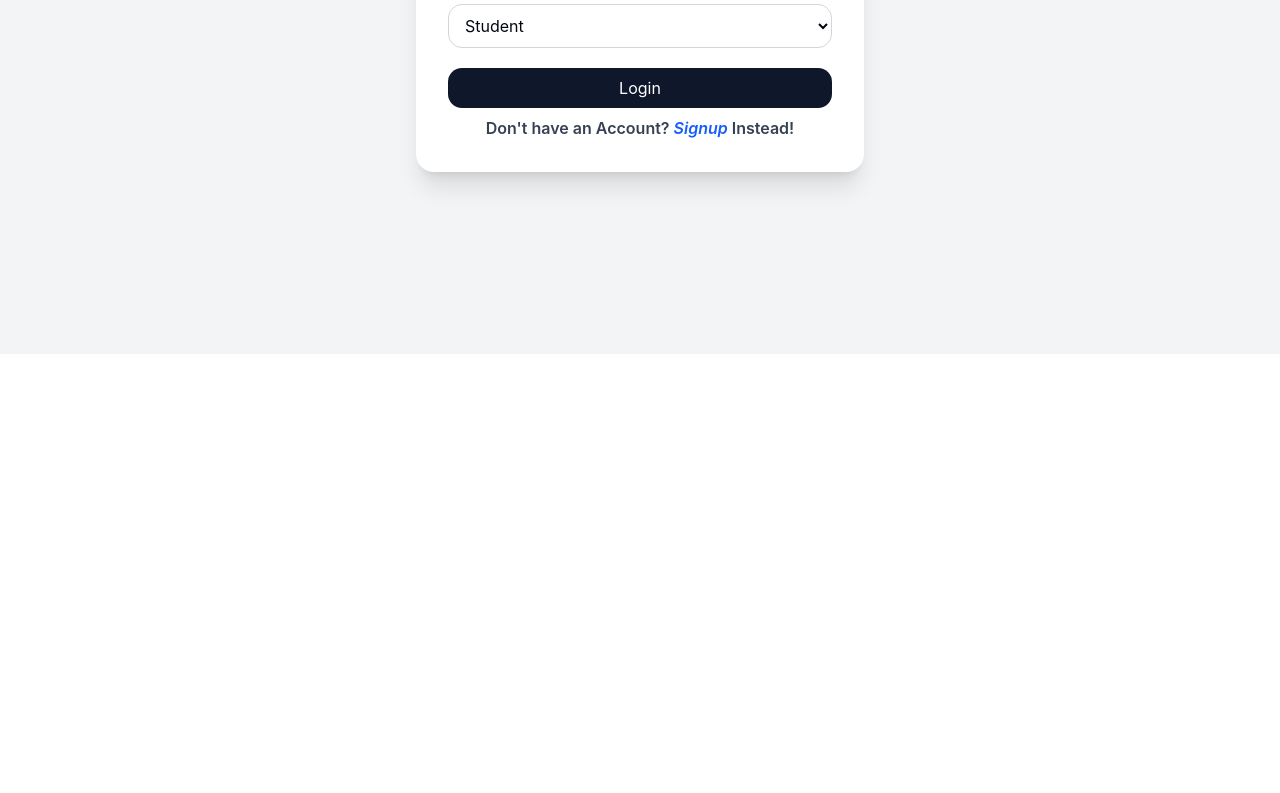
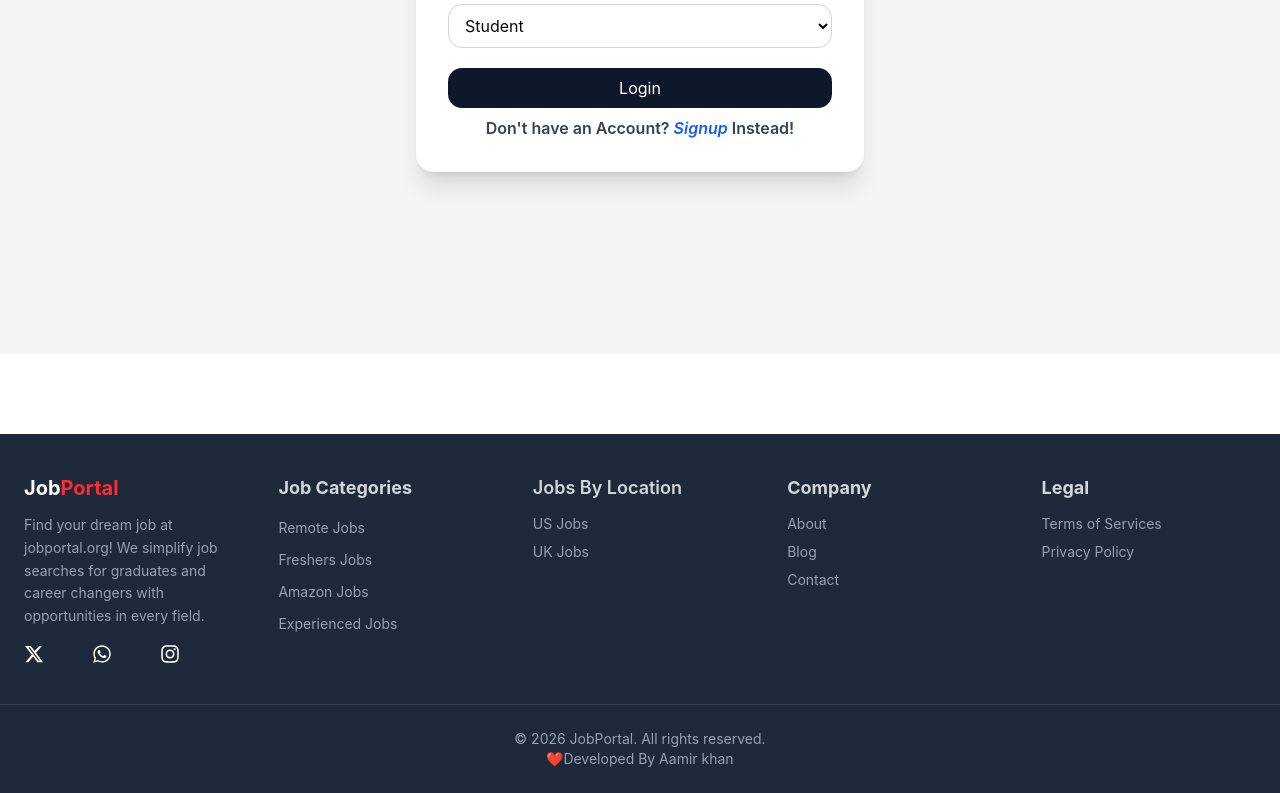
Before and after one commit to AamirKhan844/Kaayra-Job-Portal, a React app in the folder frontend/: page /login in a window 1280 px wide. Shown: the part 511-1304 px from the top of the page. Before the commit the page ends 865 px from the top, so only its background shows below. Built offline with nearby package versions, Linux system fonts and the light colour scheme; the HTML template or start-up script is replaced by a standard one.

Commit message:
added footers on various pages

```diff
--- a/frontend/src/components/auth/Login.jsx
+++ b/frontend/src/components/auth/Login.jsx
@@ -7,6 +7,7 @@ import { toast } from "sonner";
 import { useDispatch, useSelector } from "react-redux";
 import { setLoading } from "@/store/authSlice";
 import { Loader2 } from "lucide-react";
+import Footer from "../Footer";
 
 const Login = () => {
   const dispatch = useDispatch();
@@ -132,6 +133,7 @@ const Login = () => {
           </div>
         </div>
       </div>
+      <Footer />
     </>
   );
 };
--- a/frontend/src/components/auth/Signup.jsx
+++ b/frontend/src/components/auth/Signup.jsx
@@ -7,6 +7,7 @@ import { toast } from "sonner";
 import { useDispatch, useSelector } from "react-redux";
 import { setLoading } from "@/store/authSlice";
 import { Loader2 } from "lucide-react";
+import Footer from "../Footer";
 
 const Signup = () => {
   const [signUpData, setSignupData] = useState({
@@ -179,6 +180,7 @@ const Signup = () => {
           </p>
         </div>
       </div>
+      <Footer />
     </>
   );
 };
```
